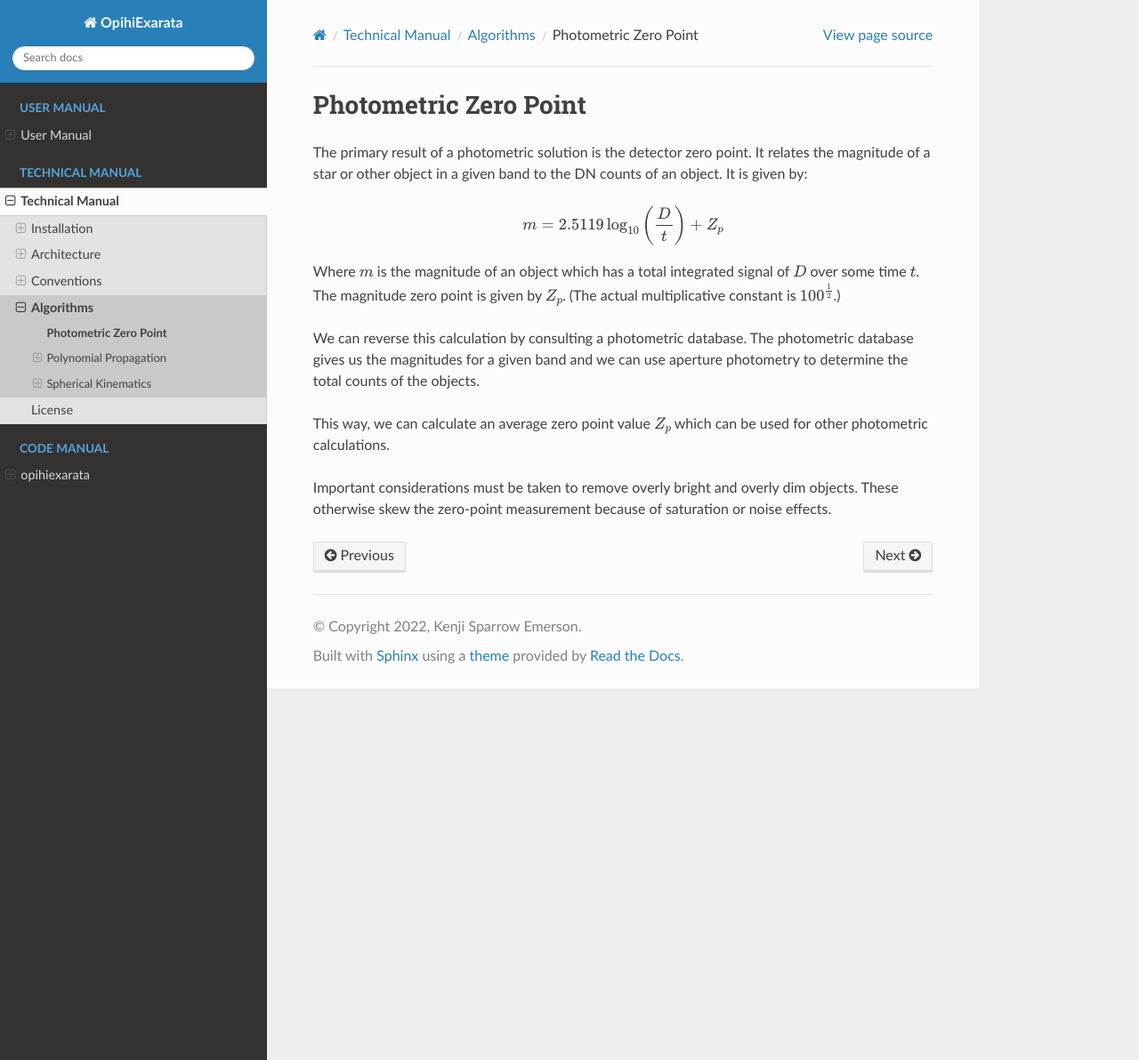
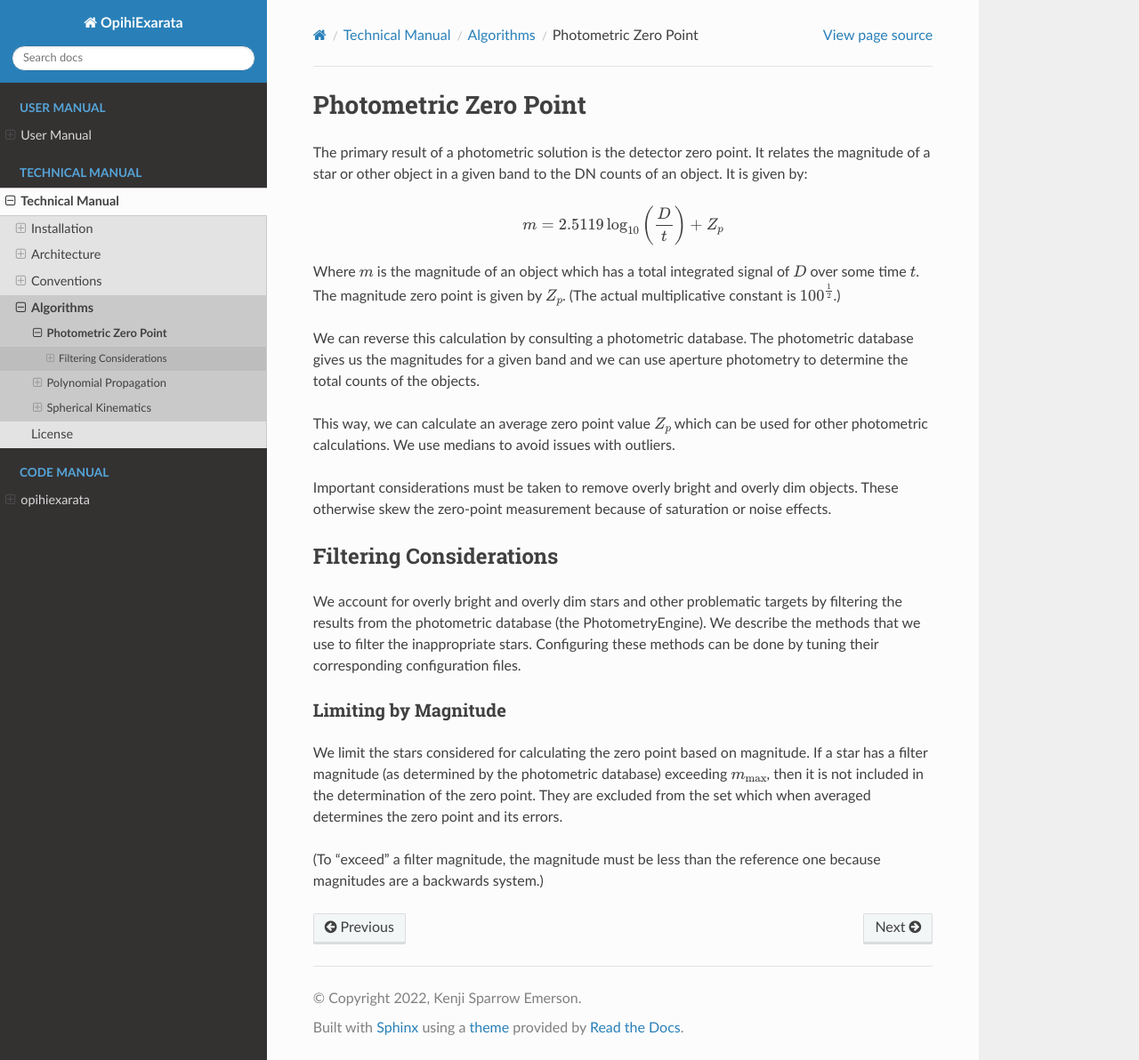
Before and after one commit to psmd-iberutaru/OpihiExarata, a Sphinx documentation site: the page built from docs/source/technical/algorithms/photometric_zero_point.rst, in a window 1280 px wide and 1192 px high. Shown: the whole window at 89% size. Built offline with Sphinx 7.4.7 and the Read the Docs theme 2.0.0, drawn with Linux system fonts in a browser that asks for light colours.

Commit message:
Adding magnitude limit to photometry.

```diff
--- a/docs/source/technical/algorithms/photometric_zero_point.rst
+++ b/docs/source/technical/algorithms/photometric_zero_point.rst
@@ -22,8 +22,31 @@ photometric database gives us the magnitudes for a given band and we can
 use aperture photometry to determine the total counts of the objects.
 
 This way, we can calculate an average zero point value :math:`Z_p` which can
-be used for other photometric calculations.
+be used for other photometric calculations. We use medians to avoid issues
+with outliers.
 
 Important considerations must be taken to remove overly bright and overly dim
 objects. These otherwise skew the zero-point measurement because of saturation
 or noise effects.
+
+
+Filtering Considerations
+========================
+
+We account for overly bright and overly dim stars and other problematic
+targets by filtering the results from the photometric database
+(the PhotometryEngine). We describe the methods that we use to filter the
+inappropriate stars. Configuring these methods can be done by tuning their
+corresponding configuration files.
+
+Limiting by Magnitude
+---------------------
+
+We limit the stars considered for calculating the zero point based on
+magnitude. If a star has a filter magnitude (as determined by the
+photometric database) exceeding :math:`m_\text{max}`, then it is not included
+in the determination of the zero point. They are excluded from the set which
+when averaged determines the zero point and its errors.
+
+(To "exceed" a filter magnitude, the magnitude must be less than the reference
+one because magnitudes are a backwards system.)
```
Also changed, not shown: src/opihiexarata/configuration.yaml (+4 -3 lines), 1 other file.
